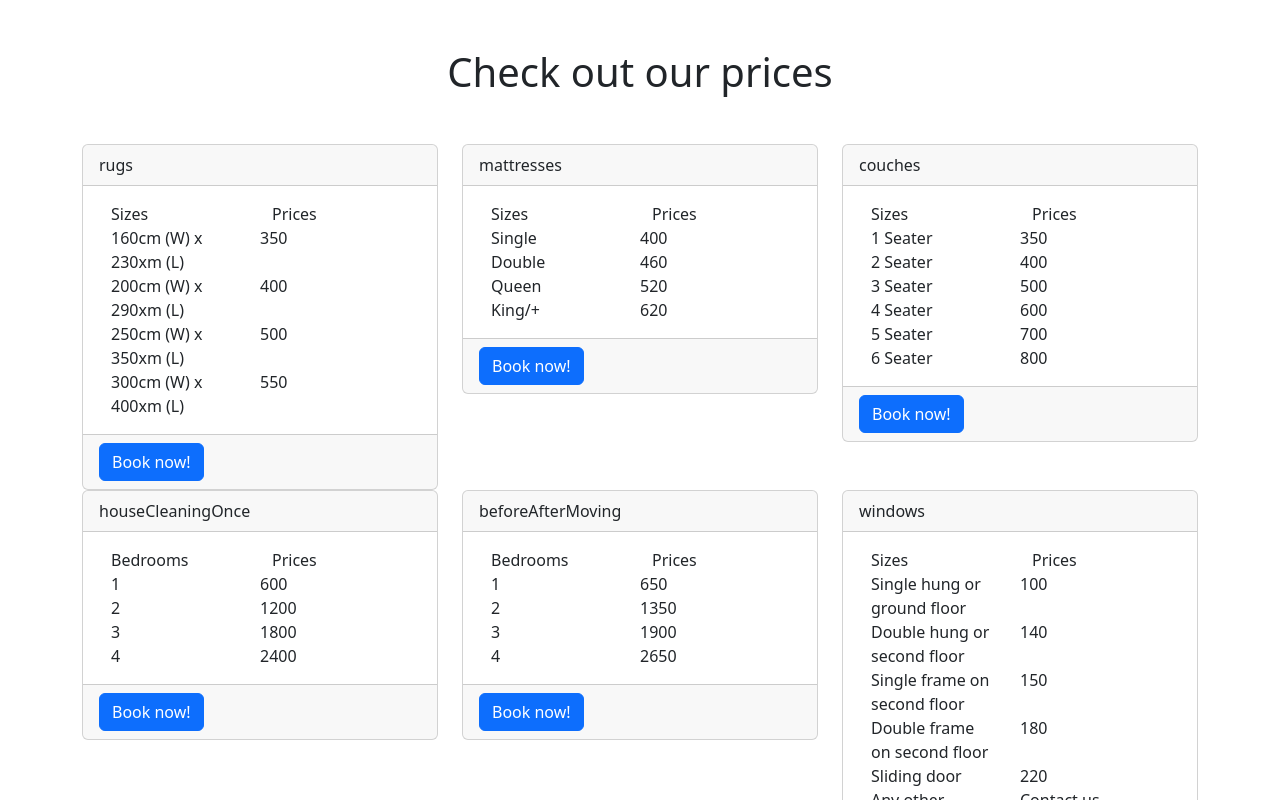
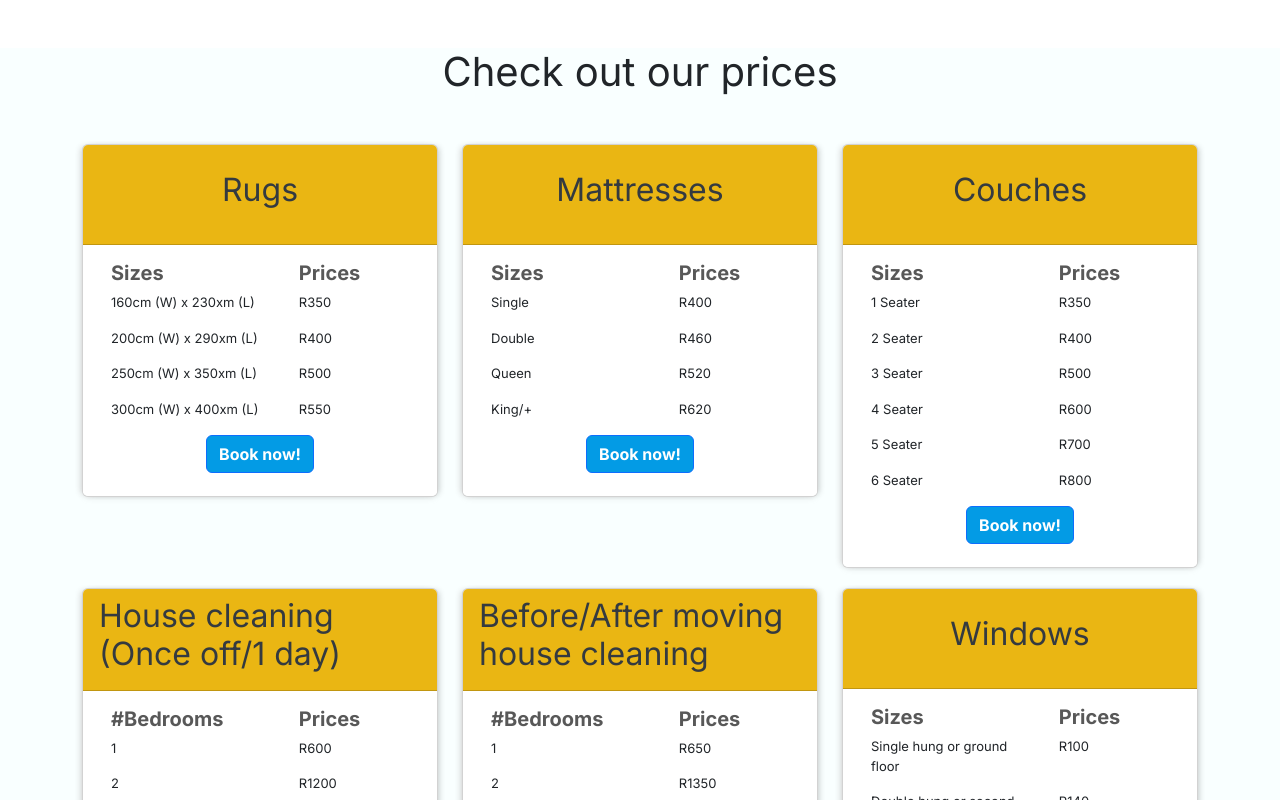
Before and after one commit to DanielRomeo/dynamic-pricing, a React (Create React App) app: page / in a window 1280 px wide. Shown: the top 800 px of the page. Built offline with nearby package versions, Linux system fonts and the light colour scheme.

Commit message:
added styling

```diff
--- a/src/App.tsx
+++ b/src/App.tsx
@@ -1,14 +1,21 @@
 import { Container, Row, Col, Card, Table } from 'react-bootstrap';
 import PriceBoxes from './components/PriceBoxes';
+import styles from './styles/app.module.scss'
+// import '@import url(`https://fonts.googleapis.com/css2?family=Your+Font+Name&display=swap`)'
+// import { inter, nunito } from './fonts';
+import './index.css'
+
 
 function App() {
 	return (
-		<Container>
-			<h1 className="text-center my-5">Check out our prices</h1>
-			<Row>
-				<PriceBoxes></PriceBoxes>
-			</Row>
-		</Container>
+		<div style={{ fontFamily: 'Inter, sans-serif', backgroundColor: '#F9FFFF' }} >
+			<Container className={styles.container} >
+				<h1 className="text-center my-5">Check out our prices</h1>
+				<Row>
+					<PriceBoxes></PriceBoxes>
+				</Row>
+			</Container>
+		</div>
 	);
 }
 
--- a/src/components/PriceBoxes.tsx
+++ b/src/components/PriceBoxes.tsx
@@ -1,6 +1,6 @@
 import React, { useState, useEffect } from 'react';
 import { Container, Row, Col, Card, Button } from 'react-bootstrap';
-import styles from '../styles/pricing.module.scss';
+import styles from '../styles/priceBoxes.module.scss';
 import PriceBuilderModal from './_PriceBuilder3';
 import InvoiceGeneratorModal from './InvoiceGenerator';
 import pricingArray from './pricingDataComponent';
@@ -58,40 +58,44 @@ function PriceBoxes() {
 				{pricingData.map((element, index: number) => (
 
 						<Col md={4} lg={4} sm={12}>
-							<Card className={styles['pricing-card']}>
-								<Card.Header>{element.name}</Card.Header>
+							<Card className={styles.card}>
+								<Card.Header className={styles.cardHeader}>
+									<h2 className={styles.title}>{element.name}</h2>
+								</Card.Header>
 								{/* We render a different card body depending on if the card has sizes or bedroom numbers */}
 
-								<Card.Body>
+								<Card.Body className={styles.cardBody}>
 									<Container>
 										{element.sizes ? (
 											<Row>
-												<Col md={6}>Sizes</Col>
-												<Col md={6}>Prices</Col>
+												<Col lg={7} md={7} sm={7}><h6 className={styles.contentHeaders}>Sizes</h6></Col>
+												<Col lg={5} md={5} sm={5}><h6 className={styles.contentHeaders}>Prices</h6></Col>
+
+
 												{element.sizes.map((size: string, i: number) => (
-													<Row>
-														<Col md={6}>{size}</Col>
-														<Col md={6}>{element.prices[i]}</Col>
-													</Row>
+													<>
+														<Col  lg={7} md={7} sm={7}><p className={styles.contentTexts}>{size}</p></Col>
+														<Col  lg={5} md={5} sm={5}><p className={styles.contentTexts}>R{element.prices[i]}</p></Col>
+													</>
 												))}
 											</Row>
 										) : (
 											<Row>
-												<Col md={6}>Bedrooms</Col>
-												<Col md={6}>Prices</Col>
+												<Col lg={7} md={7} sm={7}><h6 className={styles.contentHeaders}>#Bedrooms</h6></Col>
+												<Col lg={5} md={5} sm={5}><h6 className={styles.contentHeaders}>Prices</h6></Col>
 												{element.bedrooms?.map((bedroom: string, i: number) => (
-													<Row>
-														<Col md={6}>{bedroom}</Col>
-														<Col md={6}>{element.prices[i]}</Col>
-												</Row>
+													<>
+														<Col lg={7} md={7} sm={7}><p className={styles.contentTexts}>{bedroom}</p></Col>
+														<Col lg={5} md={5} sm={5}><p className={styles.contentTexts}>R{element.prices[i]}</p></Col>
+													</>
 												))}
 											</Row>
 										)}
 									</Container>
 								</Card.Body>
 
-								<Card.Footer>
-									<Button onClick={()=> handleOpenModal(index)}>Book now!</Button>
+								<Card.Footer className={styles.cardFooter}>
+									<Button className={styles.colorpickerButton} onClick={()=> handleOpenModal(index)}>Book now!</Button>
 								</Card.Footer>
 							</Card>
 
--- a/src/components/pricingDataComponent.tsx
+++ b/src/components/pricingDataComponent.tsx
@@ -1,6 +1,6 @@
 let pricingArray = [
 	{
-		name: 'rugs',
+		name: 'Rugs',
 		sizes: [
 			'160cm (W) x 230xm (L)',
 			'200cm (W) x 290xm (L)',
@@ -10,27 +10,27 @@ let pricingArray = [
 		prices: [350, 400, 500, 550],
 	},
 	{
-		name: 'mattresses',
+		name: 'Mattresses',
 		sizes: ['Single', 'Double', 'Queen', 'King/+'],
 		prices: [400, 460, 520, 620],
 	},
 	{
-		name: 'couches',
+		name: 'Couches',
 		sizes: ['1 Seater', '2 Seater', '3 Seater', '4 Seater', '5 Seater', '6 Seater'],
 		prices: [350, 400, 500, 600, 700, 800],
 	},
 	{
-		name: 'houseCleaningOnce',
+		name: 'House cleaning (Once off/1 day)',
 		bedrooms: [1, 2, 3, 4],
 		prices: [600, 1200, 1800, 2400],
 	},
 	{
-		name: 'beforeAfterMoving',
+		name: 'Before/After moving house cleaning',
 		bedrooms: [1, 2, 3, 4],
 		prices: [650, 1350, 1900, 2650],
 	},
 	{
-		name: 'windows',
+		name: 'Windows',
 		sizes: [
 			'Single hung or ground floor',
 			'Double hung or second floor',
@@ -42,7 +42,7 @@ let pricingArray = [
 		prices: [100, 140, 150, 180, 220, 'Contact us'],
 	},
 	{
-		name: 'cars',
+		name: 'Cars (Valet)',
 		sizes: [
 			'Hatchback/Sedan',
 			'Single cab bakkie',
--- a/src/index.css
+++ b/src/index.css
@@ -1,9 +1,13 @@
+@import url('https://fonts.googleapis.com/css2?family=Inter:wght@400;700&family=Nunito:wght@400;700&display=swap');
+
+
 body {
-	margin: 0;
-	font-family: -apple-system, BlinkMacSystemFont, 'Segoe UI', 'Roboto', 'Oxygen', 'Ubuntu',
-		'Cantarell', 'Fira Sans', 'Droid Sans', 'Helvetica Neue', sans-serif;
-	-webkit-font-smoothing: antialiased;
-	-moz-osx-font-smoothing: grayscale;
+
+		margin: 0;
+		font-family: var(--font-family);
+		-webkit-font-smoothing: antialiased;
+		-moz-osx-font-smoothing: grayscale;
+
 }
 
 code {
--- a/src/index.tsx
+++ b/src/index.tsx
@@ -4,6 +4,8 @@ import './index.css';
 import App from './App';
 import reportWebVitals from './reportWebVitals';
 import 'bootstrap/dist/css/bootstrap.min.css';
+
+
 
 const root = ReactDOM.createRoot(document.getElementById('root') as HTMLElement);
 root.render(
--- /dev/null
+++ b/src/styles/app.module.scss
@@ -0,0 +1,4 @@
+.container{
+    padding-left: 30px;
+    padding-right: 30px;
+}
--- /dev/null
+++ b/src/styles/priceBoxes.module.scss
@@ -0,0 +1,59 @@
+.card {
+    max-width: 390px;
+    display: flex;
+    flex-direction: column;
+    justify-content: space-between;
+    margin-bottom: 20px;
+    box-shadow:
+    4px 0 6px -3px rgba(0,0,0,0.2), /* Right shadow */
+    -4px 0 6px -3px rgba(60, 34, 34, 0.2), /* Left shadow */
+    0 4px 6px -3px rgba(164, 160, 160, 0.2); /* Bottom shadow */
+
+    .cardHeader {
+        display: flex;
+        justify-content: center;
+        align-items: center;
+        background-color: #EAB613;
+        color: #343a40;
+        min-height: 100px;
+        border-radius: 2%;
+
+        .title{
+            // font-weight: normal;
+            // font-weight: 500;
+            text-decoration: none;
+        }
+    }
+
+    .cardBody{
+        padding-bottom: 0px;
+        .contentHeaders{
+            // color: green;
+            font-weight: bold;
+            font-size: 20px;
+            color: rgb(88, 88, 88);
+        }
+
+        .contentTexts{
+            font-size: 13px;
+        }
+    }
+
+    .cardFooter{
+        border: 0px;
+        background-color: inherit;
+        display: flex;
+        justify-content: center;
+        padding-top: 0px;
+
+        .colorpickerButton{
+            background-color: #039BE5;
+            font-weight: bold;
+            margin-bottom: 15px;
+        }
+    }
+
+    .table {
+        margin-bottom: 0;
+    }
+}
```
